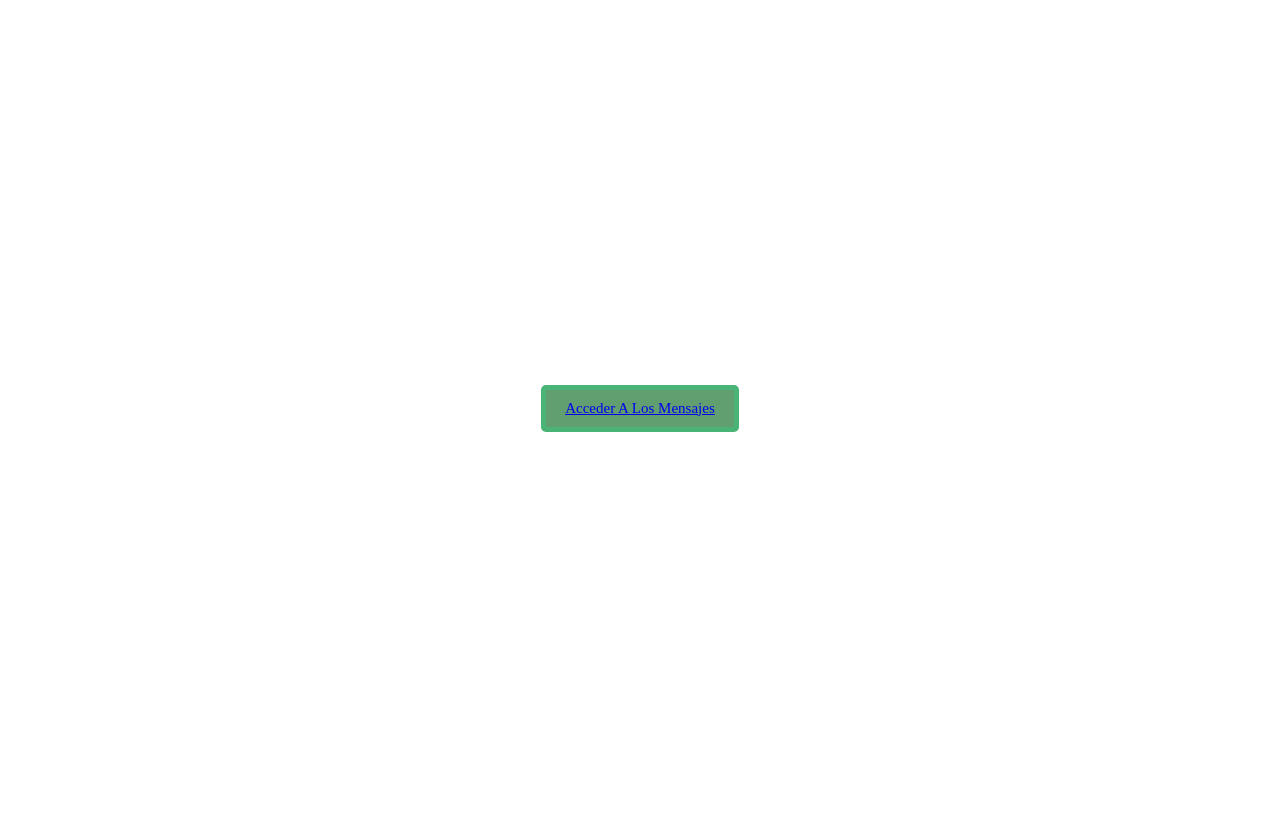
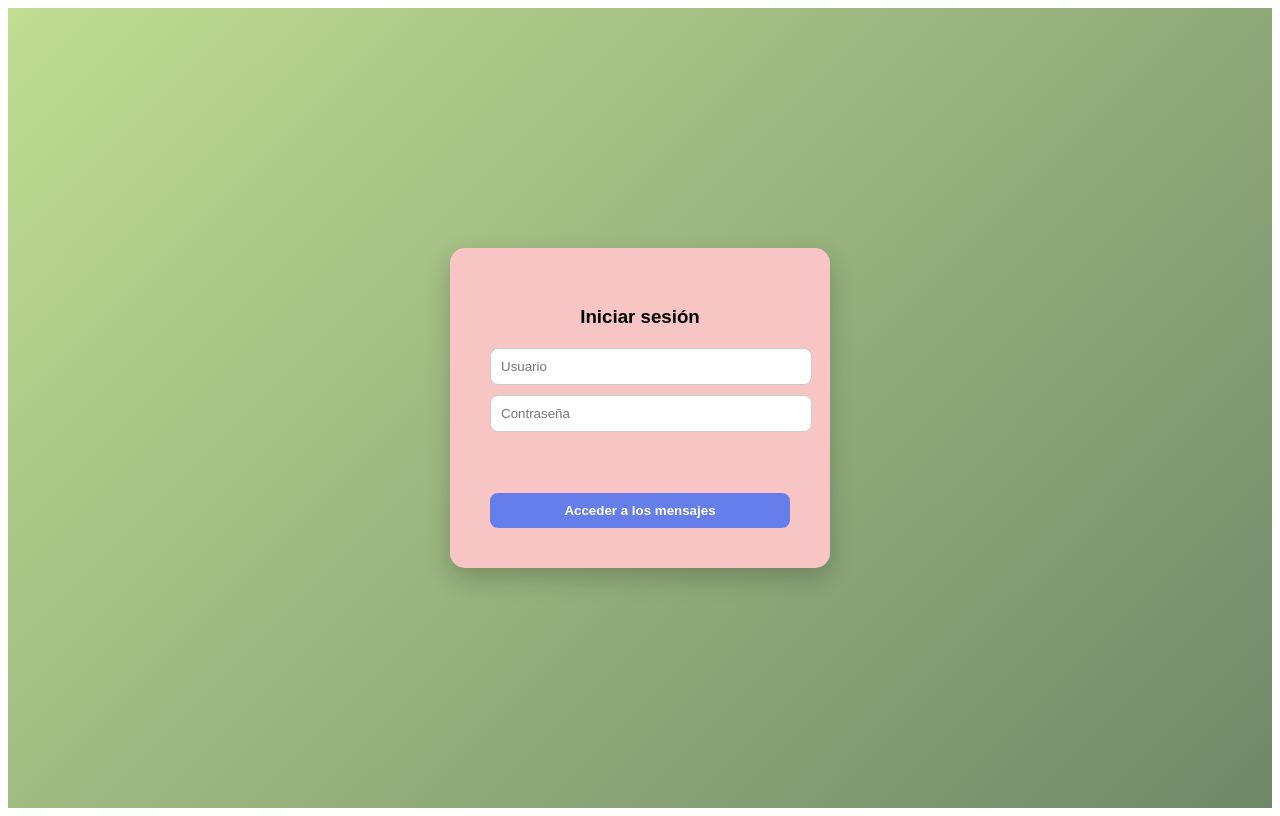
Before and after one commit to andreacastillo2022-gif/trabajo-final-2, an Angular app: page / in a window 1280 px wide. Built offline with nearby package versions, Linux system fonts and the light colour scheme.

Commit message:
estilos css

```diff
--- a/src/app/components/login/login.css
+++ b/src/app/components/login/login.css
@@ -1,23 +1,62 @@
-.login-bloque {
-  width: 300px;
-  margin: 0 auto;
-  display:flex;
-  justify-content:center;
-  align-items:center;
-  height:100vh;
+
+
+input {
+  display: block;
+  width: 100%;
+  margin: 10px 0;
+  padding: 8px;
 }
 
-.barra{
-    background-color: rgb(97, 158, 112);
-    border: 5px solid rgb(74, 179, 118);
-    border-radius: 5px;
-    text-transform: capitalize;
-    font-size: 15px;
-    padding: 10px 19px;
-    cursor: pointer
+.login-bloque {
+  height: 100vh;
+  display: flex;
+  justify-content: center;
+  align-items: center;
+  background: linear-gradient(135deg, #c0dd92, #6f8869);
+  font-family: Arial, sans-serif;
+}
+.container {
+  background: rgb(248, 197, 197);
+  padding: 40px;
+  border-radius: 15px;
+  width: 300px;
+  box-shadow: 0 10px 25px rgba(0,0,0,0.2);
+  text-align: center;
 }
 
-.barra:hover{
-    font-size: 20px;
-    color: rgb(74, 179, 118);
+
+h3 {
+  margin-bottom: 20px;
 }
+
+input {
+  width: 100%;
+  padding: 10px;
+  margin: 10px 0;
+  border-radius: 8px;
+  border: 1px solid #ccc;
+  outline: none;
+  transition: 0.3s;
+}
+
+input:focus {
+  border-color: #667eea;
+}
+
+/* Botón */
+.btn {
+  width: 100%;
+  padding: 10px;
+  margin-top: 15px;
+  border: none;
+  border-radius: 8px;
+  background: #667eea;
+  color: white;
+  font-weight: bold;
+  cursor: pointer;
+  transition: 0.3s;
+}
+
+.btn:hover {
+  background: #5a67d8;
+}
--- a/src/app/components/login/login.html
+++ b/src/app/components/login/login.html
@@ -1,11 +1,28 @@
-
 <section class="login-bloque">
   <div class="container">
 
     <div class="barra">
       <div class="col-md-12">
-        <a class="btn btn-lg btn-google btn-block text-uppercase btn-outline" href="#">Acceder a los mensajes</a>
+
+        <h3>Iniciar sesión</h3>
+
+        <input
+          type="text"
+          placeholder="Usuario"
+          [formControl]="usuario">
+
+        <input
+          type="password"
+          placeholder="Contraseña"
+          [formControl]="password">
+
+        <br><br>
+
+        <button
+        class="btn"(click)="login()">Acceder a los mensajes</button>
+
       </div>
     </div>
+
   </div>
 </section>
--- a/src/app/components/login/login.ts
+++ b/src/app/components/login/login.ts
@@ -1,9 +1,21 @@
 import { Component } from '@angular/core';
+import { FormControl, ReactiveFormsModule } from '@angular/forms';
 
 @Component({
   selector: 'app-login',
   standalone: true,
+  imports: [ReactiveFormsModule],
   templateUrl: './login.html',
   styleUrl: './login.css'
 })
-export class Login {}
+
+export class Login {
+
+ usuario = new FormControl('');
+  password = new FormControl('');
+
+  login() {
+    console.log('Usuario:', this.usuario.value);
+    console.log('Password:', this.password.value);
+
+} }
```
